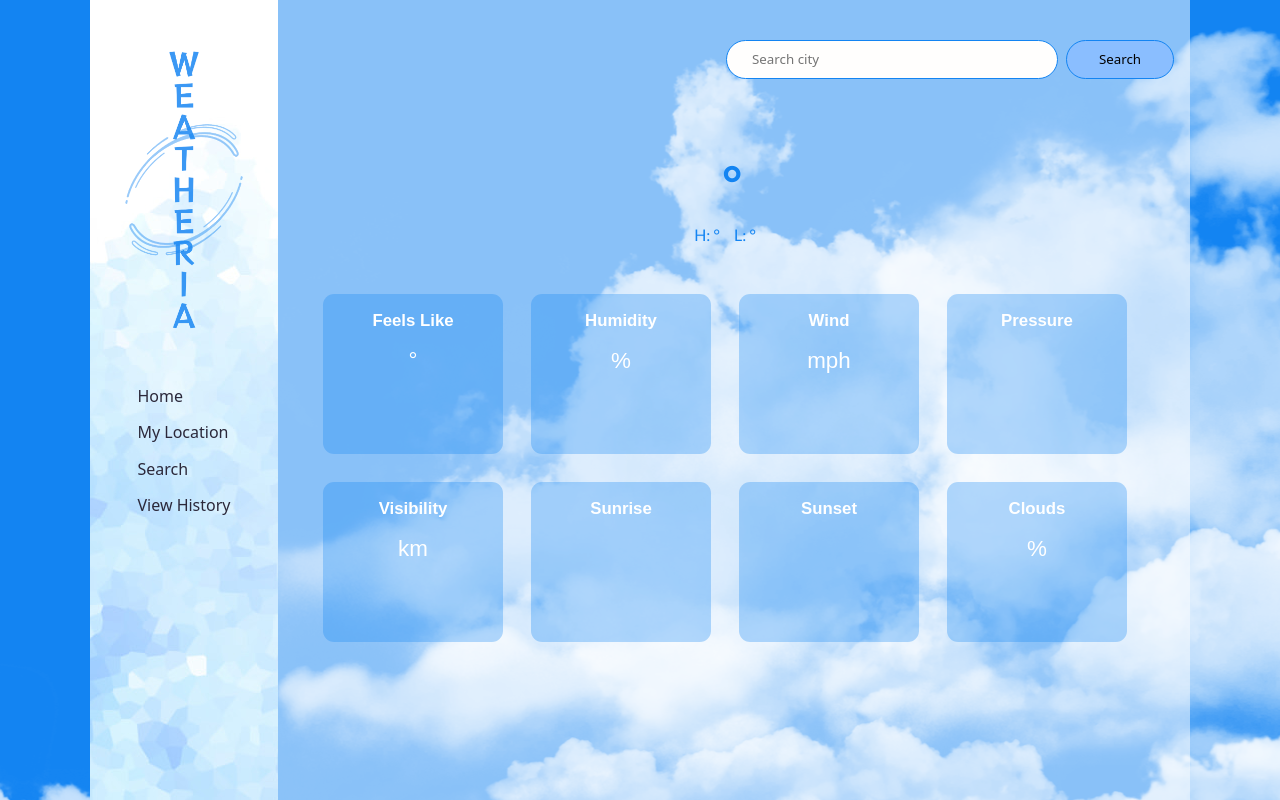
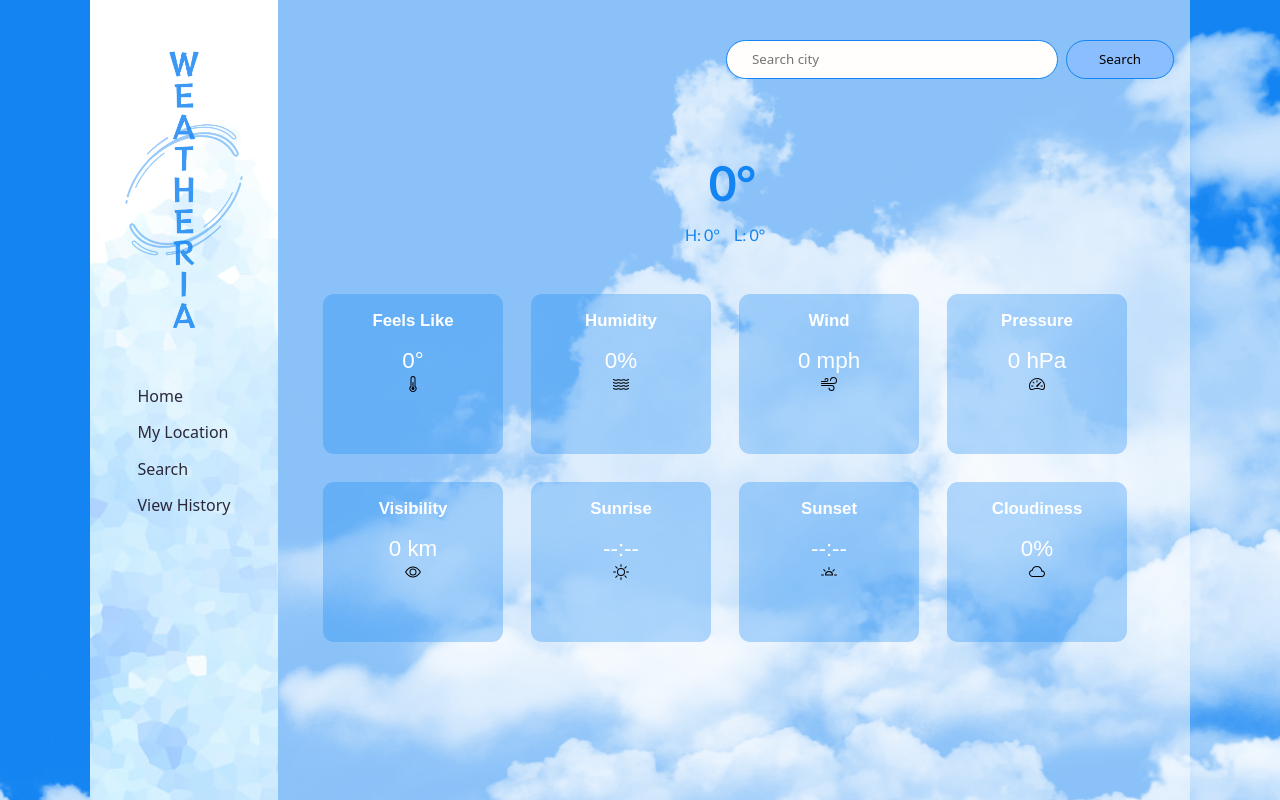
Before and after one commit to Bridgeot/weatheria-app, a React (Create React App) app: page /search in a window 1280 px wide. Built offline with nearby package versions, Linux system fonts and the light colour scheme; no server answers.

Commit message:
finish adding search functionality

```diff
--- a/src/pages/Search/Search.js
+++ b/src/pages/Search/Search.js
@@ -1,18 +1,46 @@
-import { useEffect, useState } from 'react';
+import { useState } from 'react';
 import axios from 'axios';
+// parse and display time for unix data
+import moment from 'moment';
 
 import './Search.css';
 
-function Search(props) {
-    const [ condition, setCondition ] = useState({});
+import icon1 from '../../assets/thermometer.svg';
+import icon2 from '../../assets/water.svg';
+import icon3 from '../../assets/wind.svg';
+import icon4 from '../../assets/meter.svg';
+import icon5 from '../../assets/eye.svg';
+import icon6 from '../../assets/sunrise.svg';
+import icon7 from '../../assets/sunset.svg';
+import icon8 from '../../assets/cloud.svg';
 
-    useEffect(() => {
-        const url = 'https://api.openweathermap.org/data/2.5/weather?q=North+Lauderdale&appid=fa0c49e26635d4780fb49a638b2ada3c&units=imperial';
+function Search() {
+    const [ condition, setCondition ] = useState({
+        // OpenWeatherMap example city information
+        city: undefined,
+        description: undefined,
+        temp: 0,
+        maxTemp: 0,
+        minTemp: 0,
+        feelsLike: 0,
+        humidity: 0,
+        pressure: 0,
+        wind: 0,
+        cloudiness: 0,
+        visibility: 0,
+        sunrise: '--:--',
+        sunset: '--:--',
+    });
+    const [ city, setCity ] = useState('');
+
+    function handleClick() {
+        if(city !== '') {
+            const url = `https://api.openweathermap.org/data/2.5/weather?q=${city}&appid=fa0c49e26635d4780fb49a638b2ada3c&units=imperial`;
             // Axios implementation info obtained from Postman 'Generating Client Code' document
             axios.get(url)
             .then((response) => {
                 setCondition({...condition,
-            name: response.data.name,
+                city: response.data.name,
                 description: response.data.weather[0].description,
                 temp: Math.round(response.data.main.temp),
                 maxTemp: Math.round(response.data.main.temp_max),
@@ -21,28 +49,29 @@ function Search(props) {
                 humidity: response.data.main.humidity,
                 pressure: response.data.main.pressure,
                 wind: Math.round(response.data.wind.speed),
-            clouds: response.data.clouds.all,
+                cloudiness: response.data.clouds.all,
                 visibility: Math.floor(response.data.visibility / 1000),
-            sunrise: response.data.sys.sunrise,
-            sunset: response.data.sys.sunset,
+                sunrise: moment.unix(response.data.sys.sunrise).format('hh:mm a'),
+                sunset: moment.unix(response.data.sys.sunset).format('hh:mm a'),
                 })
               })
               .catch((error) => {
                 console.log(error);
               });
-    }, []);
+        }
+    }
 
     return (
         <section className='search-section'>
             <div className='search-container'>
-                <form className='search-align'>
-                    <input id='search-input' type='text' placeholder='Search city'/>
-                    <button id='search-btn'>Search</button>
-                </form>
+                <div className='search-align'>
+                    <input id='search-input' type='text' placeholder='Search city' onChange={e => setCity(e.target.value)}/>
+                    <button id='search-btn' type='submit' onClick={handleClick}>Search</button>
+                </div>
             </div>
             <div className='weather'>
                 <div className='weather-main'>
-                    <h1 className='weather-city'>{condition.name}</h1>
+                    <h1 className='weather-city'>{condition.city}</h1>
                     <h2 className='weather-number'>{condition.temp}&deg;</h2>
                     <h3>{condition.description}</h3>
                     <div className='weather-sub'>
@@ -55,36 +84,44 @@ function Search(props) {
                 <div className='condition'>
                     <h2 className='condition-name'>Feels Like</h2>
                     <p className='condition-number'>{condition.feelsLike}&deg;</p>
+                    <img class='condition-icon' src={icon1} alt='thermometer svg icon'/>
                 </div>
                 <div className='condition'>
                     <h2 className='condition-name'>Humidity</h2>
                     <p className='condition-number'>{condition.humidity}&#37;</p>
+                    <img class='condition-icon' src={icon2} alt='water svg icon'/>
                 </div>
                 <div className='condition'>
                     <h2 className='condition-name'>Wind</h2>
                     <p className='condition-number'>{condition.wind} mph</p>
+                    <img class='condition-icon' src={icon3} alt='wind svg icon'/>
                 </div>
                 <div className='condition'>
                     <h2 className='condition-name'>Pressure</h2>
-                    <p className='condition-number'>{condition.pressure}</p>
+                    <p className='condition-number'>{condition.pressure} hPa</p>
+                    <img class='condition-icon' src={icon4} alt='meter svg icon'/>
                 </div>
             </div>
             <div className='weather-conditions2'>
                 <div className='condition'>
                     <h2 className='condition-name'>Visibility</h2>
                     <p className='condition-number'>{condition.visibility} km</p>
+                    <img class='condition-icon' src={icon5} alt='eye svg icon'/>
                 </div>
                 <div className='condition'>
                     <h2 className='condition-name'>Sunrise</h2>
                     <p className='condition-number'>{condition.sunrise}</p>
+                    <img class='condition-icon' src={icon6} alt='sunrise svg icon'/>
                 </div>
                 <div className='condition'>
                     <h2 className='condition-name'>Sunset</h2>
                     <p className='condition-number'>{condition.sunset}</p>
+                    <img class='condition-icon' src={icon7} alt='sunset svg icon'/>
                 </div>
                 <div className='condition'>
-                    <h2 className='condition-name'>Clouds</h2>
-                    <p className='condition-number'>{condition.clouds}&#37;</p>
+                    <h2 className='condition-name'>Cloudiness</h2>
+                    <p className='condition-number'>{condition.cloudiness}&#37;</p>
+                    <img class='condition-icon' src={icon8} alt='cloud svg icon'/>
                 </div>
             </div>
         </section>
```
Lines whose indentation alone changed are shown as unchanged.
